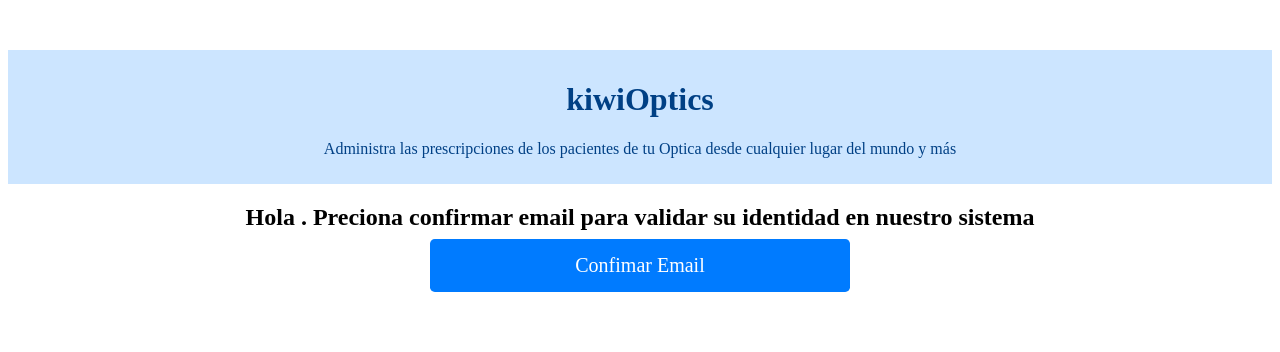
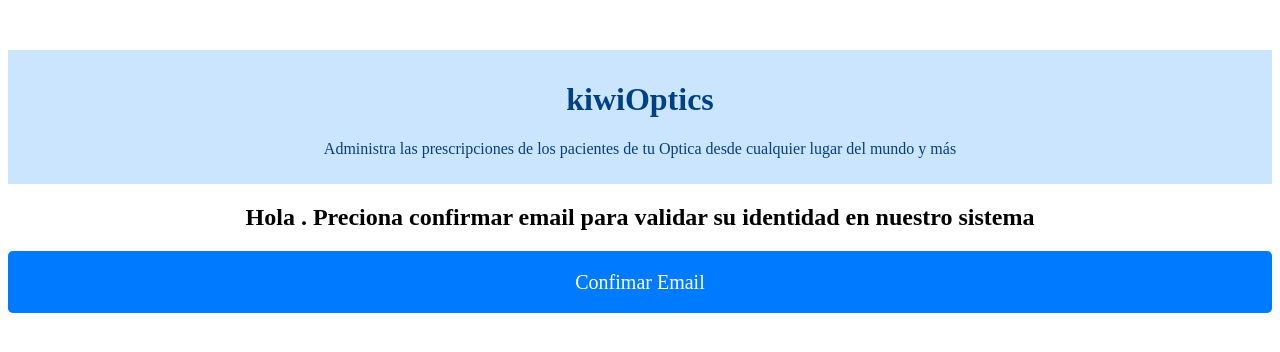
Before and after one commit to carlosCACB333/kiwioptics, a Django app: template users/templates/users/email.html in a window 1280 px wide. Shown: the top 352 px of the page. Run offline with Django 3.2, Linux system fonts and the light colour scheme; the template is opened without the code that fills it, so the values that code supplies are empty; some libraries are stand-ins or nearby versions.

Commit message:
dar reponsive el template del correo

```diff
--- a/users/templates/users/email.html
+++ b/users/templates/users/email.html
@@ -10,10 +10,14 @@
     <style>
         .container {
             margin-top: 50px;
+            margin-bottom: 50px;
         }
 
         .btn {
-            padding: .9rem 9rem;
+            color: #fff !important;
+            display: block;
+            text-align: center;
+            padding: 15px 0;
             font-size: 1.25rem;
             line-height: 1.5;
             line-height: 1.5;
@@ -41,7 +45,7 @@
 
         <div style="text-align:center;">
             <h2>Hola {{username}}. Preciona confirmar email para validar su identidad en nuestro sistema</h2>
-            <a href="{{ruta}}" class="btn" style=" color: #fff;"> Confimar Email</a>
+            <a href="{{ruta}}" class="btn"> Confimar Email</a>
         </div>
     </div>
 
```
